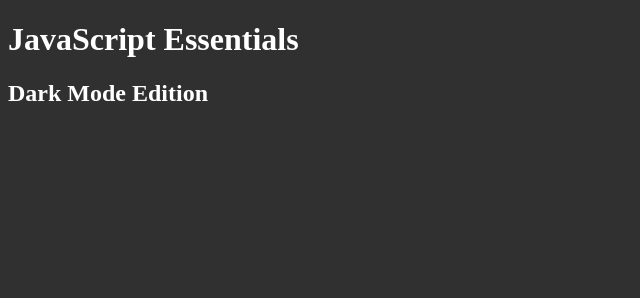
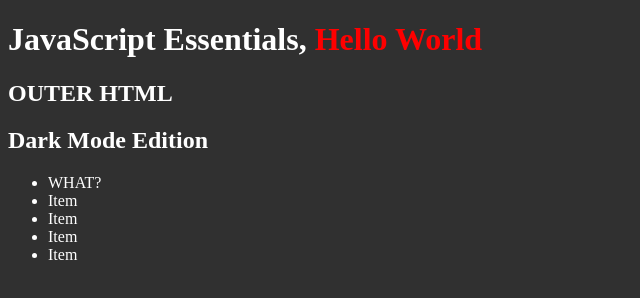
Before and after one commit to TechSnazzy/javascript-test, a plain HTML site: page index.html in a window 1280 px wide. Shown: the whole page, without its empty margins (0-640 px from the left). Drawn offline with Linux system fonts and the light colour scheme.

Commit message:
DOM manipulation example

```diff
--- a/index.html
+++ b/index.html
@@ -7,8 +7,15 @@
   </head>
 
   <body>
-    <h1>JavaScript Essentials</h1>
+    <h1 id="hello">JavaScript Essentials</h1>
     <h2 class="box">Dark Mode Edition</h2>
+    <ul>
+      <li class="item">Item</li>
+      <li class="item">Item</li>
+      <li class="item">Item</li>
+      <li class="item">Item</li>
+      <li class="item">Item</li>
+    </ul>
     <script src="js/app.js"></script>
   </body>
 </html>
--- a/js/app.js
+++ b/js/app.js
@@ -1,19 +1,9 @@
-let classRegister = ['Lawrence', 'John', 'Jeff'];
+var xHello = document.getElementById('hello');
 
-// Increment
+xHello.innerHTML += ',<span style="color: red;"> Hello World</span>';
 
-for (let i = 0; i < classRegister.length; i++) {
-  console.log(classRegister[i]);
-}
+xHello.outerHTML += '<h2>OUTER HTML</h2>';
 
-// Decrement
+var yHello = document.querySelectorAll('li')[0];
 
-for (let i = classRegister.length - 1; i >= 0; i--) {
-  console.log(classRegister[i]);
-}
-
-// The for...in loop
-
-for (var index in classRegister) {
-  console.log(classRegister[index]);
-}
+yHello.innerHTML = 'WHAT?';
```
